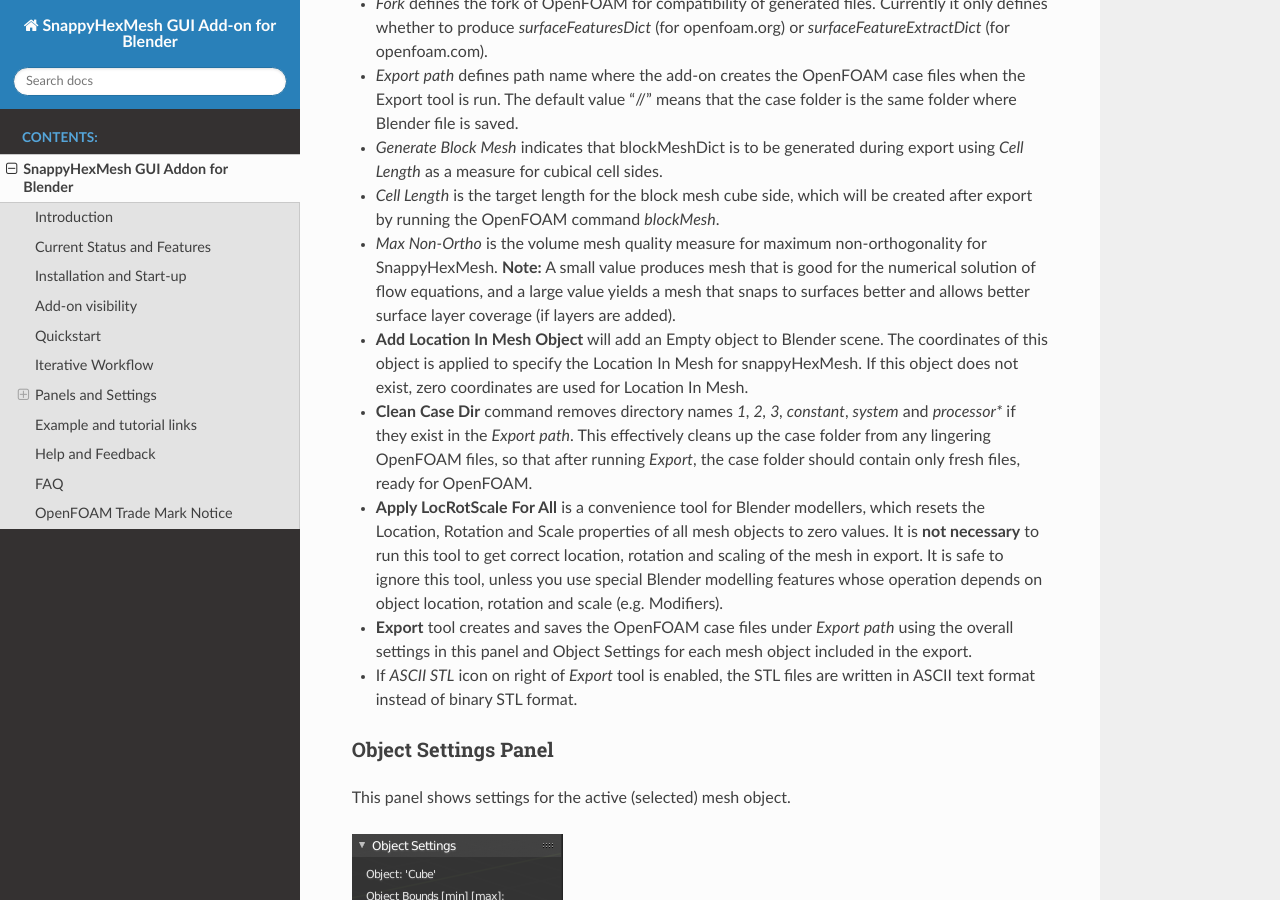
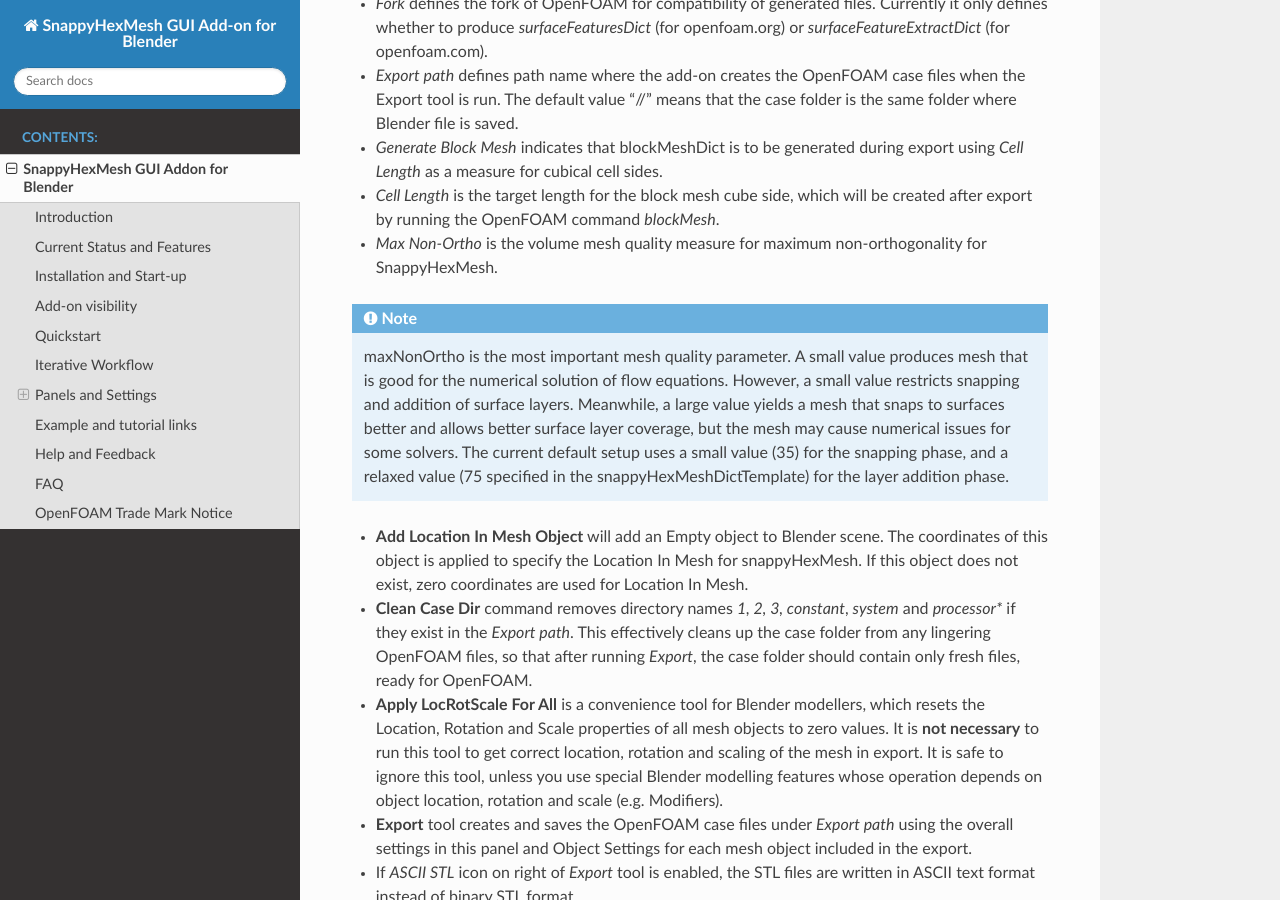
Before and after one commit to tkeskita/snappyhexmesh_gui, a Sphinx documentation site: the page built from docs/snappy_gui.rst, in a window 1280 px wide and 900 px high, scrolled down 4683 px. Built offline with Sphinx 7.4.7 and the Read the Docs theme 2.0.0, drawn with Linux system fonts in a browser that asks for light colours.

Commit message:
Optimize and extend Snappy settings for layer addition
- Added relaxed maxNonOrtho to mesh quality section. This allows to
  use default maxNonOrtho for snapping phase, and relaxed maxNonOrtho
  for layer addition phase. In practice, relaxed maxNonOrtho is required
  for layer addition to get good layer coverage.
- Added note to docs about the above and importance of maxNonOrtho, and
  the trade-off the user has to make about mesh quality.
- Added fvSolution and fvSchemes entries for openfoam.com displacement
  motion solver. However, the motion solver is not on by default,
  you need to manually edit snappyHexMeshDict to switch it on.
- Increased featureAngle to 130 to allow layers near sharp boundaries.
  It seems that openfoam.com version of SnappyHexMesh results in higher
  coverage of layers (near sharp boundary edges) than openfoam.org version.
- Reorganized layer control settings to group settings by layer addition
  phase.

```diff
--- a/docs/snappy_gui.rst
+++ b/docs/snappy_gui.rst
@@ -150,10 +150,20 @@
   which will be created after export by running the OpenFOAM command
   *blockMesh*.
 * *Max Non-Ortho* is the volume mesh quality measure for maximum
-  non-orthogonality for SnappyHexMesh. **Note:** A small value
-  produces mesh that is good for the numerical solution of flow
-  equations, and a large value yields a mesh that snaps to surfaces better
-  and allows better surface layer coverage (if layers are added).
+  non-orthogonality for SnappyHexMesh.
+
+.. note::
+
+  maxNonOrtho is the most important mesh quality parameter. A small
+  value produces mesh that is good for the numerical solution of flow
+  equations. However, a small value restricts snapping and addition of
+  surface layers. Meanwhile, a large value yields a mesh that snaps to
+  surfaces better and allows better surface layer coverage, but the
+  mesh may cause numerical issues for some solvers. The current
+  default setup uses a small value (35) for the snapping phase, and a
+  relaxed value (75 specified in the snappyHexMeshDictTemplate) for
+  the layer addition phase.
+
 * **Add Location In Mesh Object** will add an Empty object to Blender
   scene. The coordinates of this object is applied to specify the
   Location In Mesh for snappyHexMesh. If this object does not exist,
```
Also changed, not shown: 3 other files.
